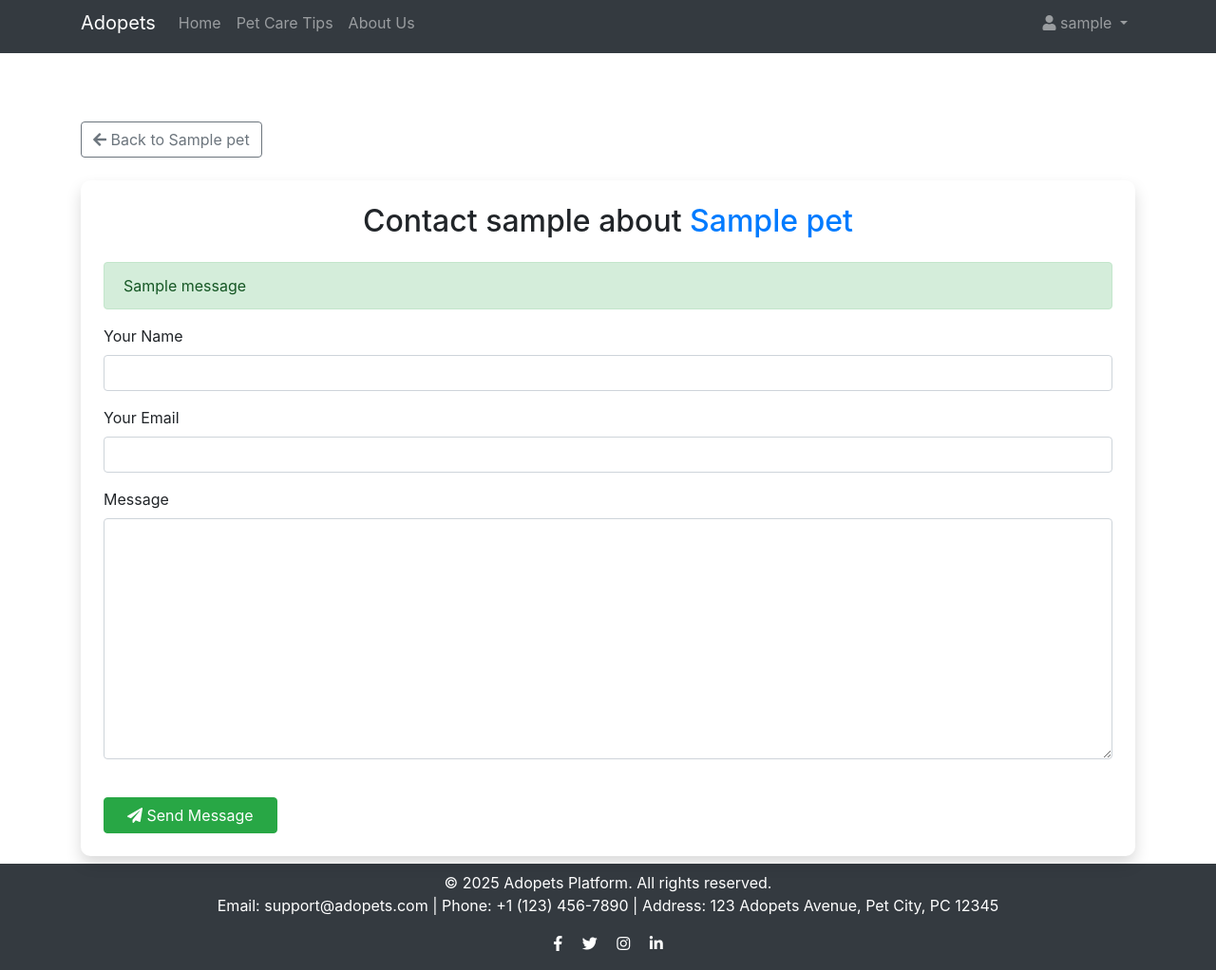
After one commit to sahlaouiahmed/adopetspalatform, a Django app: page /contact-owner/1/ in a window 1280 px wide. The commit adds this page. Shown: the whole page at 95% size. Run offline with Django 4.2, Linux system fonts and the light colour scheme; a user stored in the database is signed in; tables that the repository leaves empty hold one stand-in row (values such as "Sample post"); one stand-in notice (Sample message) is shown; parts of the project's set-up code (start-up, migrations or seed data) failed here and were passed over; some libraries are stand-ins or nearby versions.

```diff
--- a/CI_project4/settings.py
+++ b/CI_project4/settings.py
@@ -31,7 +31,7 @@ TEMPLATES_DIR = os.path.join(BASE_DIR, 'templates')
 SECRET_KEY = os.getenv('SECRET_KEY', 'default-secret-key')
 
 # SECURITY WARNING: don't run with debug turned on in production!
-DEBUG = False
+DEBUG = True
 
 ALLOWED_HOSTS = ['8000-sahlaouiahm-adopetsplat-pk9ymb7wjw2.ws.codeinstitute-ide.net','127.0.0.1', 'localhost','.herokuapp.com']
 
@@ -58,6 +58,10 @@ INSTALLED_APPS = [
 ]
 
 CRISPY_TEMPLATE_PACK = 'bootstrap4'
+ACCOUNT_FORMS = {
+    'signup': 'adopets_platform.forms.CustomSignupForm'
+}
+
 
 
 SITE_ID = 1
--- a/adopets_platform/forms.py
+++ b/adopets_platform/forms.py
@@ -1,21 +1,22 @@
 from django import forms
-from django.contrib.auth.forms import UserCreationForm
 from .models import User, AdoptionRequest
 from .models import Pet
 
 # Form for registering new users
-class UserRegistrationForm(UserCreationForm):
-    email = forms.EmailField(required=True)
+from allauth.account.forms import SignupForm
+from django import forms
 
-    class Meta:
-        model = User
-        fields = ('username', 'email', 'password1', 'password2')
+class CustomSignupForm(SignupForm):
+    first_name = forms.CharField(max_length=30, label='First Name')
+    last_name = forms.CharField(max_length=30, label='Last Name')
 
-    def clean_email(self):
-        email = self.cleaned_data.get('email')
-        if not email:
-            raise forms.ValidationError("This field is required.")
-        return email
+    def save(self, request):
+        user = super().save(request)
+        user.first_name = self.cleaned_data['first_name']
+        user.last_name = self.cleaned_data['last_name']
+        user.save()
+        return user
+
 
 # Form for searching pets with optional criteria
 class PetSearchForm(forms.Form):
@@ -88,3 +89,10 @@ class PetForm(forms.ModelForm):
             'city': forms.TextInput(attrs={'class': 'form-control'}),
             'country': forms.TextInput(attrs={'class': 'form-control'}),
         }
+
+
+
+class ContactOwnerForm(forms.Form):
+    name = forms.CharField(max_length=100, label='Your Name')
+    email = forms.EmailField(label='Your Email')
+    message = forms.CharField(widget=forms.Textarea, label='Your Message')
--- a/adopets_platform/models.py
+++ b/adopets_platform/models.py
@@ -44,3 +44,15 @@ class AdoptionRequest(models.Model):
 
     class Meta:
         ordering = ["-created_at"]
+
+from django.db import models
+
+class ContactMessage(models.Model):
+    pet = models.ForeignKey('Pet', on_delete=models.CASCADE, related_name='messages')
+    sender_name = models.CharField(max_length=100)
+    sender_email = models.EmailField()
+    message = models.TextField()
+    sent_at = models.DateTimeField(auto_now_add=True)
+
+    def __str__(self):
+        return f'Message from {self.sender_name} about {self.pet.name}'
--- /dev/null
+++ b/adopets_platform/templates/adopets_platform/contact_owner.html
@@ -0,0 +1,48 @@
+{% extends "base.html" %}
+{% block title %}Contact Owner{% endblock %}
+{% load form_extras %}
+
+{% block content %}
+<div class="container mt-5">
+
+    <!-- Back to pet detail -->
+    <a href="{% url 'pet_detail' pet.id %}" class="btn btn-outline-secondary mb-4">
+        <i class="fas fa-arrow-left"></i> Back to {{ pet.name }}
+    </a>
+
+    <div class="card shadow p-4">
+        <h2 class="mb-4 text-center">Contact {{ pet.posted_by.username }} about <span class="text-primary">{{ pet.name }}</span></h2>
+
+        {% if messages %}
+        <div class="alert alert-success" role="alert">
+            {% for message in messages %}
+            {{ message }}
+            {% endfor %}
+        </div>
+        {% endif %}
+
+        <form method="post">
+            {% csrf_token %}
+
+            <div class="form-group">
+                <label for="id_name">Your Name</label>
+                {{ form.name|add_class:"form-control" }}
+            </div>
+
+            <div class="form-group mt-3">
+                <label for="id_email">Your Email</label>
+                {{ form.email|add_class:"form-control" }}
+            </div>
+
+            <div class="form-group mt-3">
+                <label for="id_message">Message</label>
+                {{ form.message|add_class:"form-control" }}
+            </div>
+
+            <button type="submit" class="btn btn-success mt-4 px-4">
+                <i class="fas fa-paper-plane"></i> Send Message
+            </button>
+        </form>
+    </div>
+</div>
+{% endblock %}
--- a/adopets_platform/templates/adopets_platform/pet_detail.html
+++ b/adopets_platform/templates/adopets_platform/pet_detail.html
@@ -38,6 +38,7 @@
             <p><strong>Posted on:</strong> {{ pet.posted_at|date:"d M Y" }}</p>
             <hr>
             <a href="{% url 'adopt_request' pet.id %}" class="btn btn-primary">Request to Adopt</a>
+            <a href="{% url 'contact_owner' pet.id %}" class="btn btn-warning ml-2">Contact Owner</a>
         </div>
     </div>
 </div>
--- /dev/null
+++ b/adopets_platform/templatetags/form_extras.py
@@ -0,0 +1,8 @@
+# form_extras.py
+from django import template
+
+register = template.Library()
+
+@register.filter(name='add_class')
+def add_class(field, css_class):
+    return field.as_widget(attrs={"class": css_class})
--- a/adopets_platform/urls.py
+++ b/adopets_platform/urls.py
@@ -19,5 +19,7 @@ urlpatterns = [
     path('edit_pet/<int:pet_id>/', edit_pet, name='edit_pet'),
     path('delete_pet/<int:pet_id>/', delete_pet, name='delete_pet'),
     path('update_status/<int:request_id>/', views.update_status, name='update_status'),
+    path('pets/<int:pet_id>/', views.pet_detail, name='pet_detail'),
+    path('contact-owner/<int:pet_id>/', views.contact_owner, name='contact_owner'),
 
 ]
--- a/adopets_platform/views.py
+++ b/adopets_platform/views.py
@@ -3,7 +3,7 @@ from django.shortcuts import render, get_object_or_404, redirect
 from django.views import generic
 from .models import Pet, AdoptionRequest
 from django.contrib.auth.models import User
-from .forms import UserRegistrationForm, PetSearchForm, AdoptionRequestForm, AdoptionRequestFilterForm, PetForm
+from .forms import PetSearchForm, AdoptionRequestForm, AdoptionRequestFilterForm, PetForm
 from django.contrib.auth import login
 from django.contrib.auth.decorators import login_required
 from django.views.decorators.http import require_POST
@@ -130,18 +130,64 @@ def received_adoption_requests(request):
     return render(request, 'adopets_platform/received_adoption_requests.html', {'adoption_requests': adoption_requests})
 
 # Update the status of an adoption request
+
 @require_POST
 @login_required
 def update_status(request, request_id):
     adoption_request = get_object_or_404(AdoptionRequest, id=request_id)
     new_status = request.POST.get('status')
+
     if new_status in ['pending', 'approved', 'rejected']:
         adoption_request.status = new_status
         adoption_request.save()
+
+        # Prepare dynamic message based on status
+        if new_status == 'approved':
+            message_body = (
+                f"Dear {adoption_request.requester.first_name},\n\n"
+                f"Fantastic news! Your adoption request for {adoption_request.pet.name} has been **APPROVED** 🎉.\n\n"
+                f"Here are the details:\n"
+                f"- Pet Name: {adoption_request.pet.name}\n"
+                f"- Breed: {adoption_request.pet.breed}\n"
+                f"- Age: {adoption_request.pet.age} years\n"
+                f"- Owner Name: {adoption_request.pet.posted_by.get_full_name()}\n"
+                f"- Owner Contact: {adoption_request.pet.posted_by.email}\n\n"
+                "Please reach out to the owner to arrange pickup or delivery. They will provide further guidance.\n\n"
+                "We’re thrilled for you — congratulations on your new furry friend!\n\n"
+                "Warm regards,\n"
+                "Adopets Team 🐾"
+            )
+        elif new_status == 'rejected':
+            message_body = (
+                f"Dear {adoption_request.requester.first_name},\n\n"
+                f"We're sorry to inform you that your request to adopt {adoption_request.pet.name} has been **REJECTED**.\n\n"
+                "Don't worry — there are many pets still looking for loving homes on our platform. 💔🐶🐱\n"
+                "Explore the listings and find your perfect companion!\n\n"
+                "Thank you for being part of Adopets."
+            )
+        else:
+            message_body = (
+                f"Dear {adoption_request.requester.first_name},\n\n"
+                f"Your request to adopt {adoption_request.pet.name} is currently **PENDING**.\n\n"
+                "The pet’s owner is reviewing your application. We’ll notify you once there is an update.\n\n"
+                "Thank you for your patience!"
+            )
+
+        # Send email to requester
+        send_mail(
+            subject=f'Adopets Update: {adoption_request.pet.name} adoption status',
+            message=message_body,
+            from_email=settings.DEFAULT_FROM_EMAIL,
+            recipient_list=[adoption_request.requester.email],
+            fail_silently=False,
+        )
+
         messages.success(request, f'Status updated to {new_status}.')
     else:
         messages.error(request, 'Invalid status update.')
+
     return redirect('received_adoption_requests')
+
 
 # Display the pets posted by the user
 @login_required
@@ -205,3 +251,47 @@ def delete_pet(request, pet_id):
     pet.delete()
     messages.success(request, 'Pet deleted successfully.')
     return redirect('my_posted_pets')
+
+
+from django.shortcuts import render, get_object_or_404, redirect
+from django.contrib import messages
+from .models import Pet, ContactMessage  # Pet and ContactMessage
+from .forms import ContactOwnerForm
+
+@login_required
+def contact_owner(request, pet_id):
+    pet = get_object_or_404(Pet, id=pet_id)
+
+    if request.method == 'POST':
+        form = ContactOwnerForm(request.POST)
+        if form.is_valid():
+            # Extract form data
+            name = form.cleaned_data['name']
+            email = form.cleaned_data['email']
+            message_content = form.cleaned_data['message']
+
+            # Save the message to DB
+            ContactMessage.objects.create(
+                pet=pet,
+                sender_name=name,
+                sender_email=email,
+                message=message_content
+            )
+            # Send email to pet owner
+            send_mail(
+                subject=f"New message about your pet: {pet.name}",
+                message=f"Name: {name}\nEmail: {email}\n\nMessage:\n{message_content}",
+                from_email=settings.DEFAULT_FROM_EMAIL,
+                recipient_list=[pet.posted_by.email],  # Assuming pet.owner.email exists
+                fail_silently=False,
+            )
+
+            messages.success(request, 'Your message has been sent to the owner!')
+            return redirect('pet_detail', pet_id=pet.id)
+    else:
+        form = ContactOwnerForm()
+
+    return render(request, 'adopets_platform/contact_owner.html', {
+        'pet': pet,
+        'form': form
+    })
```
Also changed, not shown: templates/account/login.html (+11 -14 lines), README.md, adopets_platform/migrations/0009_alter_adoptionrequest_options_contactmessage.py (added), static/images/pet_photos/Bubbles_Er6Ay7N_vEqK77Z.jpg (added), tips/migrations/0003_alter_article_options.py (added).
